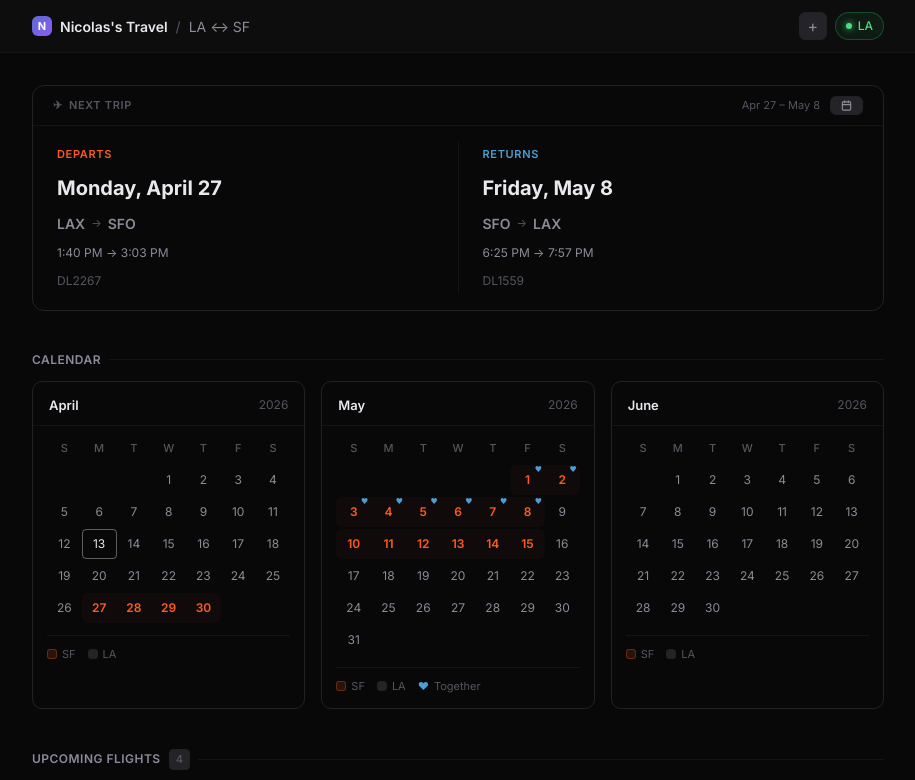
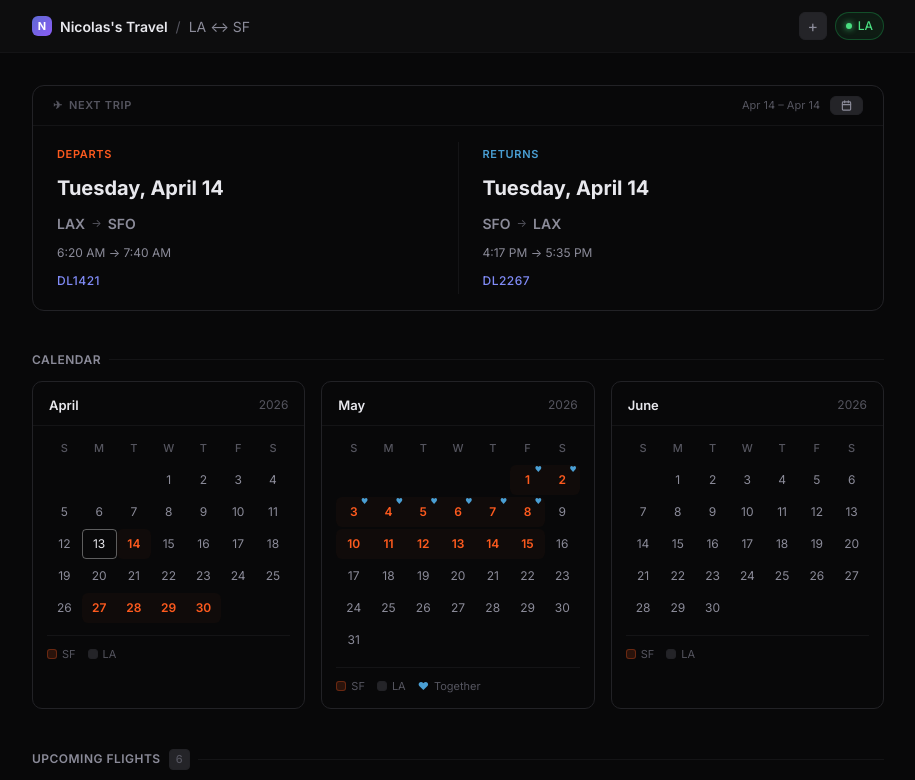
Before and after one commit to nicolatonthat-dev/travelschedule, a Next.js app: page / in a window 1280 px wide. Shown: the top 780 px of the page, without its empty margins (182-1097 px from the left). Built offline with nearby package versions, Linux system fonts and the light colour scheme.

Commit message:
fixed banner and flight highlight

```diff
--- a/app/data/travel.ts
+++ b/app/data/travel.ts
@@ -21,6 +21,7 @@ export interface TravelPeriod {
 }
 
 export const travelPeriods: TravelPeriod[] = [
+  { start: "2026-04-14", end: "2026-04-14", city: "SF", label: "Day trip" },
   { start: "2026-04-27", end: "2026-05-08", city: "SF", label: "Work trip" },
   { start: "2026-05-10", end: "2026-05-15", city: "SF", label: "Work trip" },
   // June trips — add when confirmed
@@ -32,6 +33,28 @@ export const taylorPeriods: TravelPeriod[] = [
 ];
 
 export const flights: Flight[] = [
+  {
+    id: "0a",
+    date: "2026-04-14",
+    direction: "LA → SF",
+    flightNumber: "DL1421",
+    airline: "Delta Air Lines",
+    departure: "06:20",
+    arrival: "07:40",
+    departureAirport: "LAX",
+    arrivalAirport: "SFO",
+  },
+  {
+    id: "0b",
+    date: "2026-04-14",
+    direction: "SF → LA",
+    flightNumber: "DL2267",
+    airline: "Delta Air Lines",
+    departure: "16:17",
+    arrival: "17:35",
+    departureAirport: "SFO",
+    arrivalAirport: "LAX",
+  },
   {
     id: "1",
     date: "2026-04-27",
--- a/app/page.tsx
+++ b/app/page.tsx
@@ -89,18 +89,18 @@ export default function Home() {
     (p) => p.city === "SF" && today >= p.start && today <= p.end
   );
 
-  const nextTrip = travelPeriods
-    .filter((p) => p.city === "SF" && p.start > today)
-    .sort((a, b) => a.start.localeCompare(b.start))[0];
-
+  // Next Trip: always derived from flights — next outbound then next return after it
   const nextFlightOut = upcomingFlights.find((f) => f.direction === "LA → SF");
-
-  // Return flight: the SF→LA flight on or before the next trip's end date
-  const returnFlight = nextTrip
+  const returnFlight = nextFlightOut
     ? flights
-        .filter((f) => f.direction === "SF → LA" && f.date <= nextTrip.end && f.date >= nextTrip.start)
+        .filter((f) => f.direction === "SF → LA" && f.date >= nextFlightOut.date)
         .sort((a, b) => a.date.localeCompare(b.date))[0]
     : undefined;
+
+  // nextTrip still used for calendar + date range display
+  const nextTrip = travelPeriods
+    .filter((p) => p.city === "SF" && p.end >= today)
+    .sort((a, b) => a.start.localeCompare(b.start))[0];
 
   return (
     <main style={{ background: "var(--bg-primary)", minHeight: "100vh" }}>
@@ -238,14 +238,14 @@ export default function Home() {
                 <span>✈</span> Next Trip
               </div>
               <div style={{ display: "flex", alignItems: "center", gap: 10 }}>
-                {nextTrip && (
+                {nextFlightOut && (
                   <div style={{ fontSize: 11, color: "var(--text-tertiary)" }}>
-                    {formatShortDate(nextTrip.start)} – {formatShortDate(nextTrip.end)}
+                    {formatShortDate(nextFlightOut.date)}{returnFlight ? ` – ${formatShortDate(returnFlight.date)}` : ""}
                   </div>
                 )}
-                {nextTrip && (
+                {nextFlightOut && (
                   <a
-                    href={buildGCalUrl(nextTrip, nextFlightOut, returnFlight)}
+                    href={buildGCalUrl(nextTrip ?? { start: nextFlightOut.date, end: returnFlight?.date ?? nextFlightOut.date, city: "SF" }, nextFlightOut, returnFlight)}
                     target="_blank"
                     rel="noopener noreferrer"
                     style={{
@@ -485,7 +485,7 @@ function FlightLeg({ label, flight, color }: { label: string; flight: Flight; co
       </div>
 
       {/* Flight number */}
-      <div style={{ fontSize: 12, color: "var(--text-tertiary)" }}>
+      <div style={{ fontSize: 12, color: "#818cf8", fontWeight: 500, letterSpacing: "0.04em" }}>
         {flight.flightNumber}
       </div>
 
```
